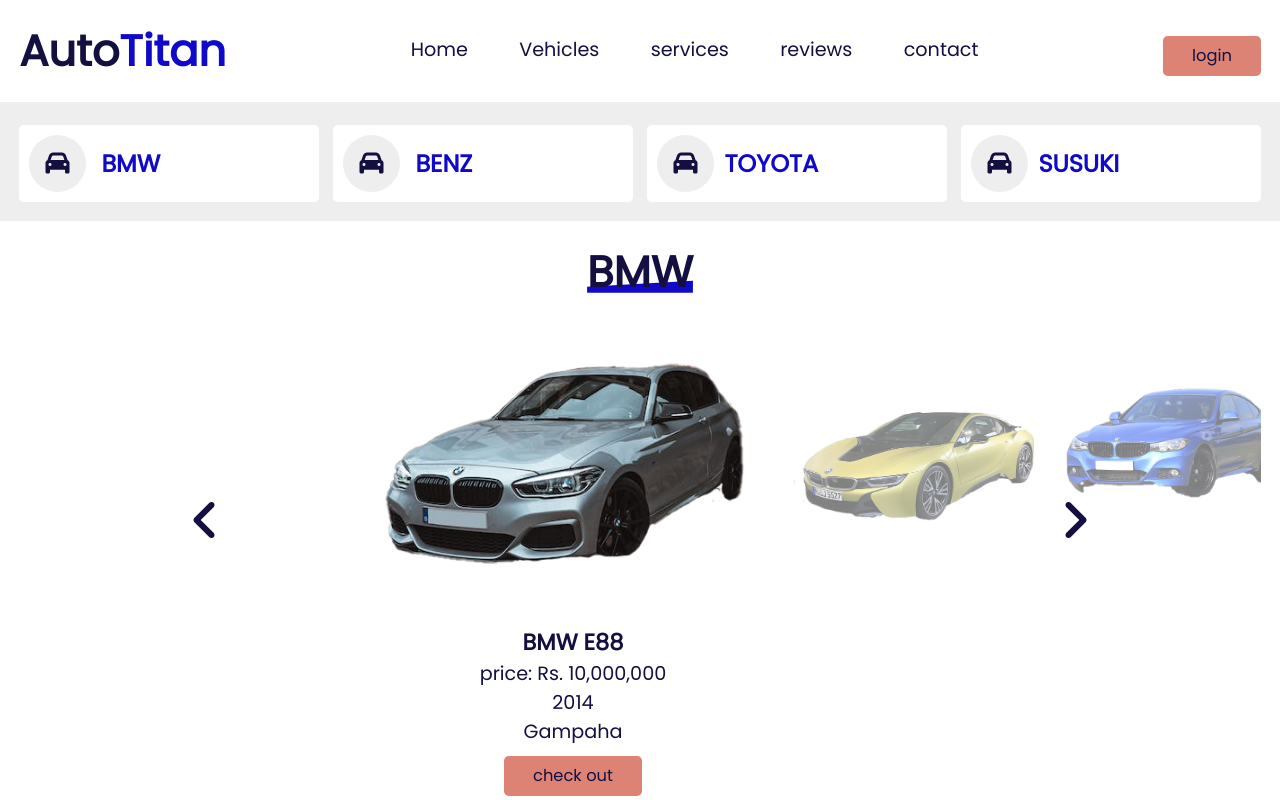
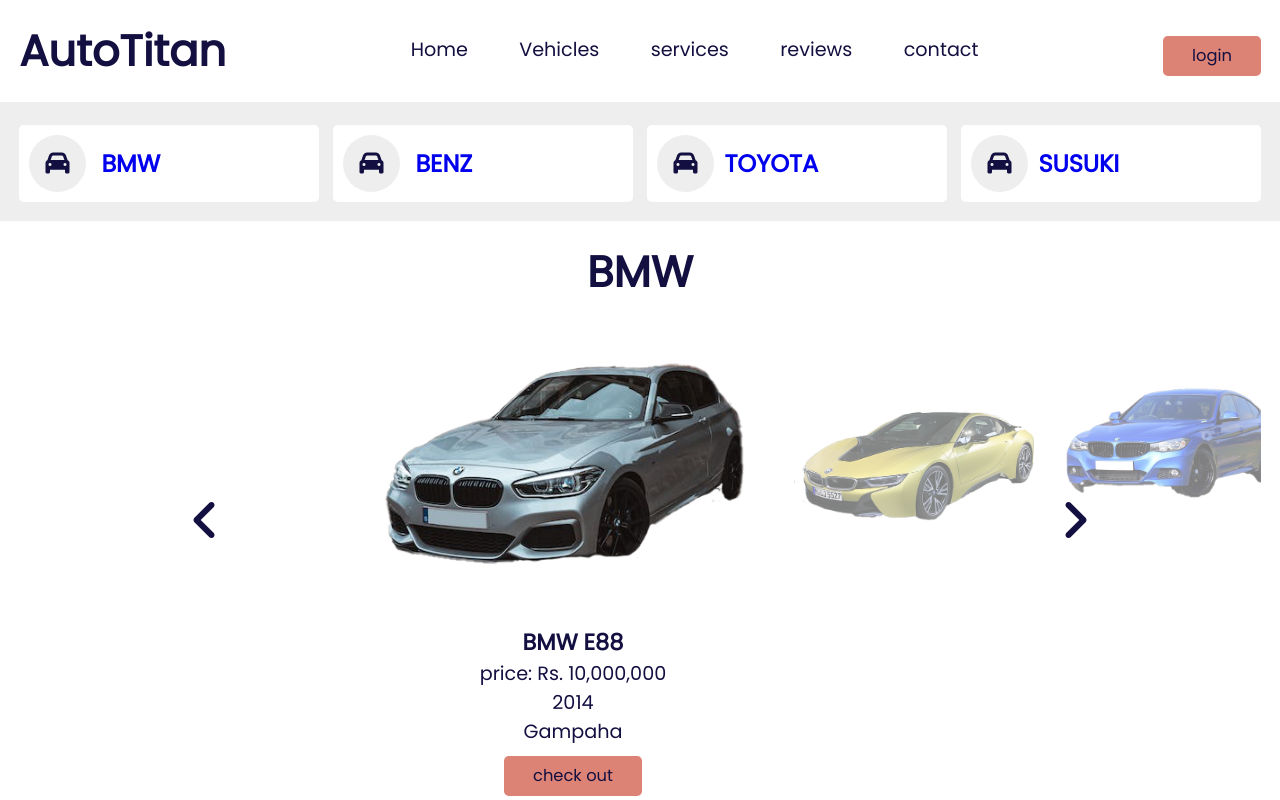
Before and after one commit to Sachin-NK/AutoTitan, a plain HTML site: page public/Vehicles/display.html in a window 1280 px wide. Shown: the top 800 px of the page. Drawn offline with Linux system fonts and the light colour scheme.

Commit message:
Update style.css

```diff
--- a/public/Vehicles/style.css
+++ b/public/Vehicles/style.css
@@ -3,7 +3,7 @@
 
 /* Root-level CSS variables for color definitions */
 :root {
-  --clr1: #1009c9;
+  --rgba(16, 9, 201, 1);
   --clr2: rgba(195, 40, 16, 0.577);
   --black: #130f40;
   --clr3: #e08787;
```
